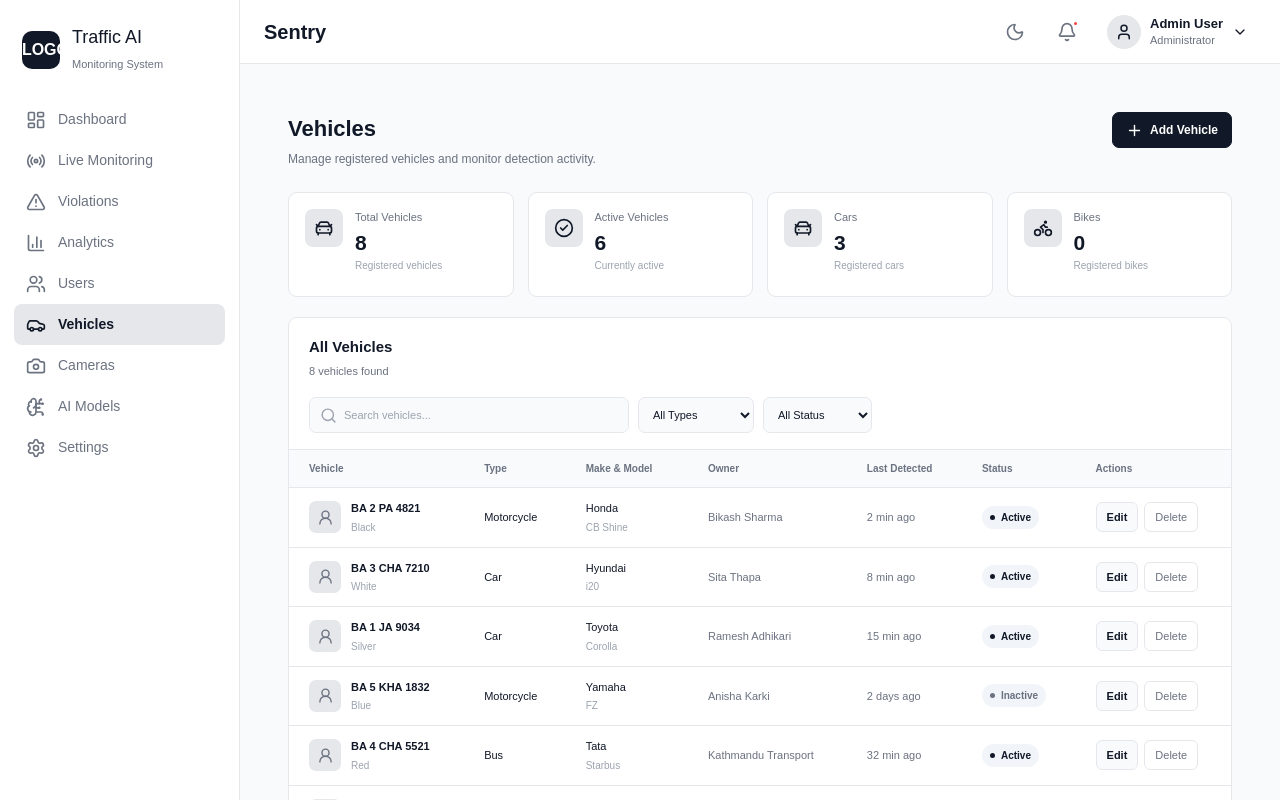
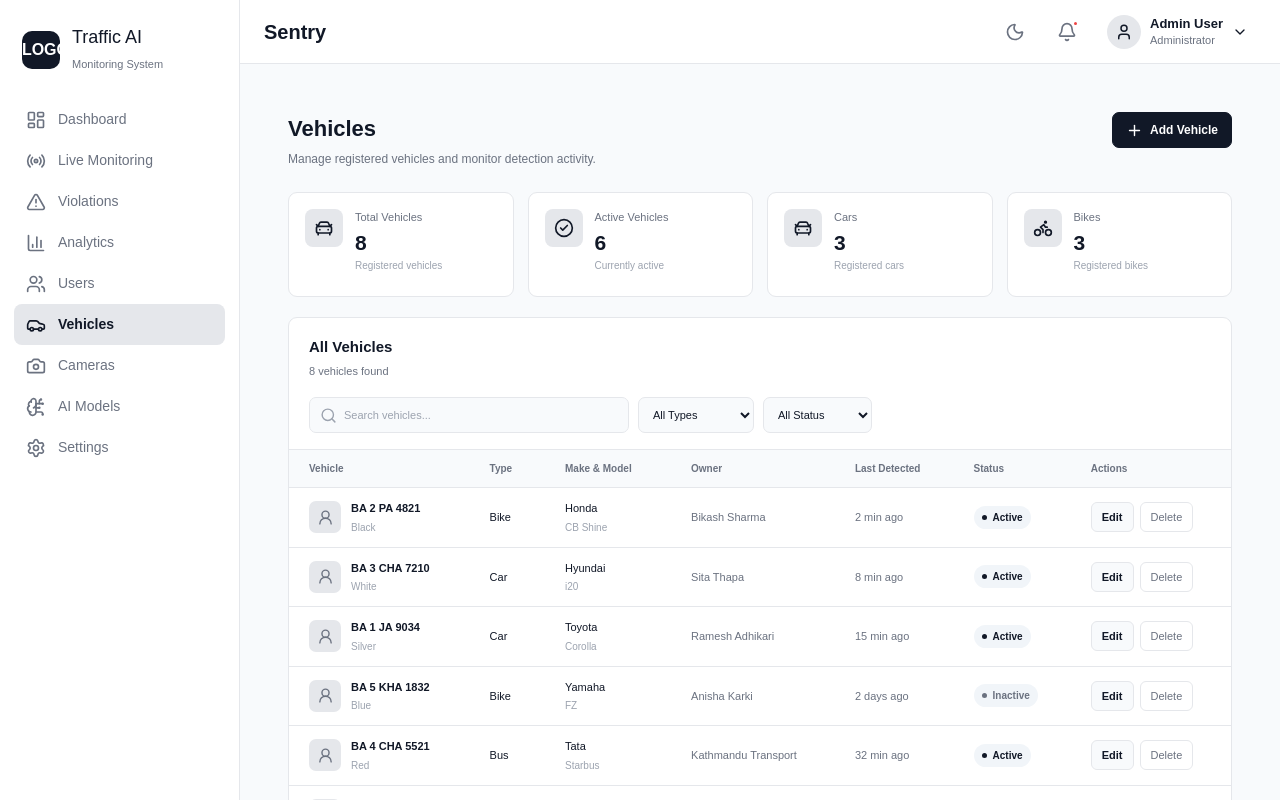
Before and after one commit to Jwala-Joshi/traffic-ai-frontend, a React (Vite) app: page /vehicles in a window 1280 px wide. Shown: the top 800 px of the page. Built offline with nearby package versions, Linux system fonts and the light colour scheme.

Commit message:
vehicle: motorcycle to bike mistake

```diff
--- a/src/mock-data/vehicles.ts
+++ b/src/mock-data/vehicles.ts
@@ -5,7 +5,7 @@ export const vehiclesData: VehiclesData = {
     {
       id: 1,
       plateNumber: 'BA 2 PA 4821',
-      type: 'motorcycle',
+      type: 'bike',
       make: 'Honda',
       model: 'CB Shine',
       color: 'Black',
@@ -41,7 +41,7 @@ export const vehiclesData: VehiclesData = {
     {
       id: 4,
       plateNumber: 'BA 5 KHA 1832',
-      type: 'motorcycle',
+      type: 'bike',
       make: 'Yamaha',
       model: 'FZ',
       color: 'Blue',
@@ -89,7 +89,7 @@ export const vehiclesData: VehiclesData = {
     {
       id: 8,
       plateNumber: 'BA 8 PA 4729',
-      type: 'motorcycle',
+      type: 'bike',
       make: 'Bajaj',
       model: 'Pulsar 150',
       color: 'Red',
```
